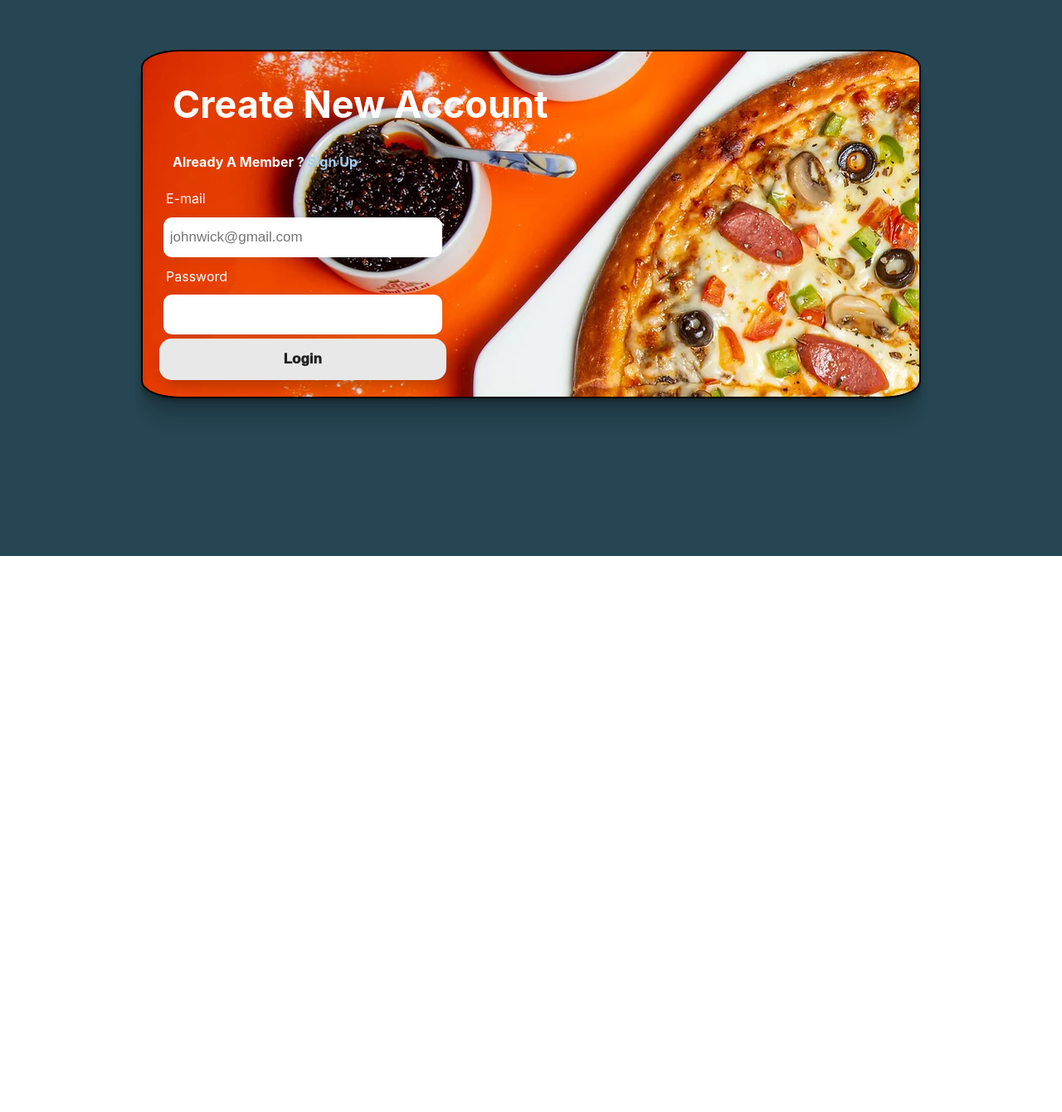
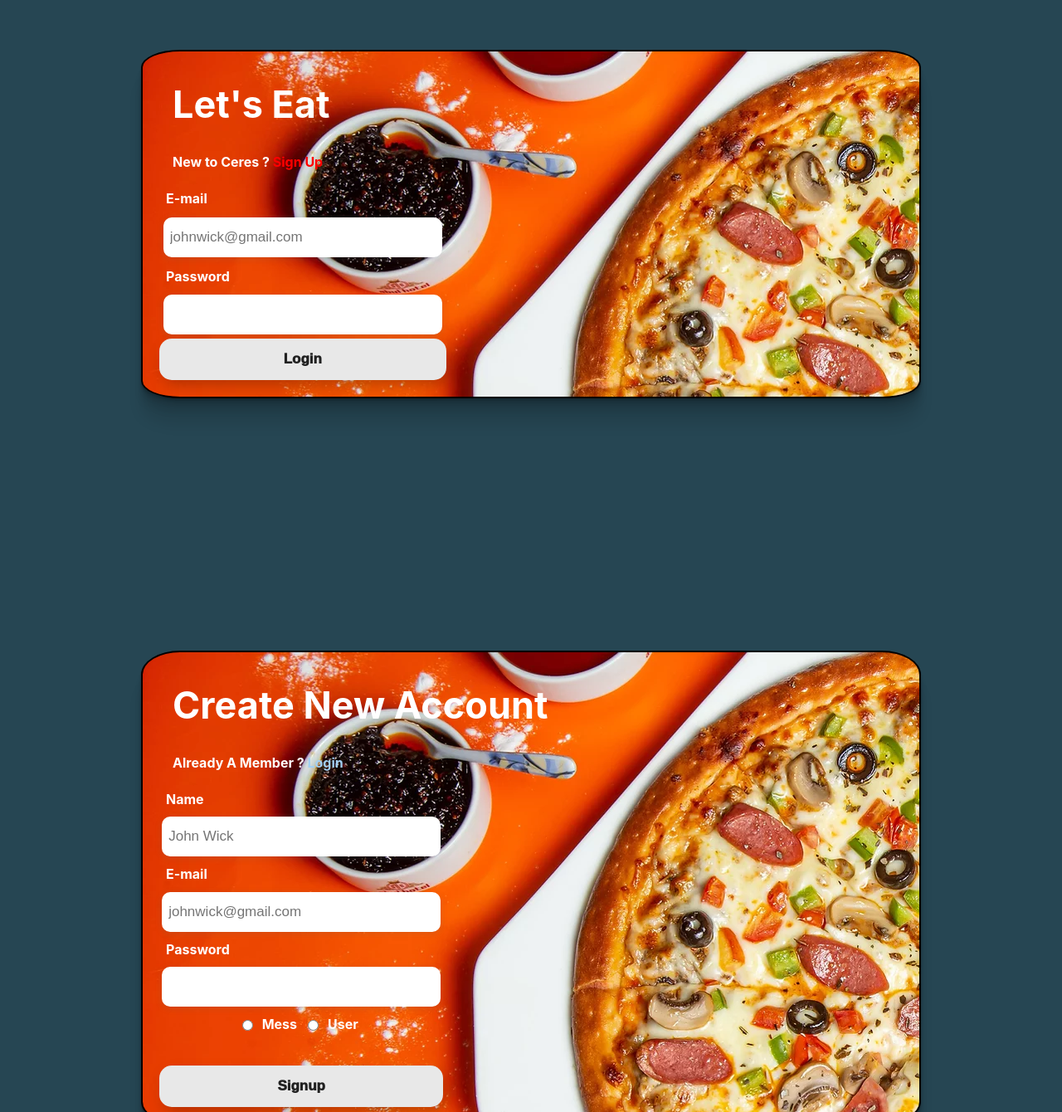
Before and after one commit to aryanjangid/hermes, a React (Create React App) app: page /auth in a window 1280 px wide. Shown: the part 130-1470 px from the top of the page at 83% size. Before the commit the page ends 800 px from the top, so only its background shows below. Built offline with nearby package versions, Linux system fonts and the light colour scheme.

Commit message:
Added Login'

```diff
--- a/src/components/Login.js
+++ b/src/components/Login.js
@@ -8,9 +8,9 @@ const Login = () => {
     <>
     <div className={classes.mainDiv}>
       <div className={classes.innerDiv}>
-        <h1 className={classes.headingSignup}>Create New Account</h1>
+        <h1 className={classes.headingSignup}>Let's Eat</h1>
         <h4 className={classes.headingtoLogin}>
-          Already A Member ? <span className={classes.toLogin}>Sign Up</span>
+          New to Ceres ? <span className={classes.toLogin}>Sign Up</span>
         </h4>
         <form className={classes.formSignup} action="">
           <label htmlFor="email">E-mail</label>
--- a/src/components/Login.module.css
+++ b/src/components/Login.module.css
@@ -47,10 +47,11 @@
 }
 .toLogin{
     cursor: pointer;
-    color: rgb(162, 207, 242);
+    color: rgb(255, 0, 0);
 }
 label{
     margin: 0.5rem;
+    font-weight: bold;
 }
 .formSignup{
     display: flex;
--- a/src/components/Signup.js
+++ b/src/components/Signup.js
@@ -1,6 +1,6 @@
 import React from "react";
 import classes from "./Signup.module.css";
-import Button from "./Button.js"
+import NormalButton from "./NormalButton.js"
 
 const Signup = () => {
   return (
@@ -9,7 +9,7 @@ const Signup = () => {
         <div className={classes.innerDiv}>
           <h1 className={classes.headingSignup}>Create New Account</h1>
           <h4 className={classes.headingtoLogin}>
-            Already A Member ? <span className={classes.toLogin}>Sign Up</span>
+            Already A Member ? <span className={classes.toLogin}>Login</span>
           </h4>
           <form className={classes.formSignup} action="">
             <label htmlFor="name">Name</label>
@@ -19,12 +19,12 @@ const Signup = () => {
             <label htmlFor="password">Password</label>
             <input className={classes.inputBoxes} id="password" type="password" />
             <div className={classes.divButtons}>
-                <input type="radio" name="Mess" id="radio1" />
+                <input type="radio" name="type" id="radio1" />
                 <label for="radio1">Mess</label>
-                <input type="radio" name="User" id="radio2" />
+                <input type="radio" name="type" id="radio2" />
                 <label for="radio2">User</label>
             </div>
-            <Button name="Signup"></Button>
+            <NormalButton name="Signup"></NormalButton>
           </form>
         </div>
       </div>
--- a/src/components/Signup.module.css
+++ b/src/components/Signup.module.css
@@ -48,13 +48,14 @@
 }
 .divButtons{
     display: flex;
-    justify-content: space-evenly;
+    justify-content: center;
     /* align-items: center; */
     flex-direction: row;
     margin-bottom: 2rem ;
 }
 label{
     margin: 0.5rem;
+    font-weight: bold;
 }
 .formSignup{
     display: flex;
--- a/src/pages/Auth.js
+++ b/src/pages/Auth.js
@@ -6,7 +6,7 @@ const Auth = () => {
     return (
         <div>
             <Login></Login>
-            {/* <Signup></Signup> */}
+            <Signup></Signup>
         </div>
     )
 }
```
